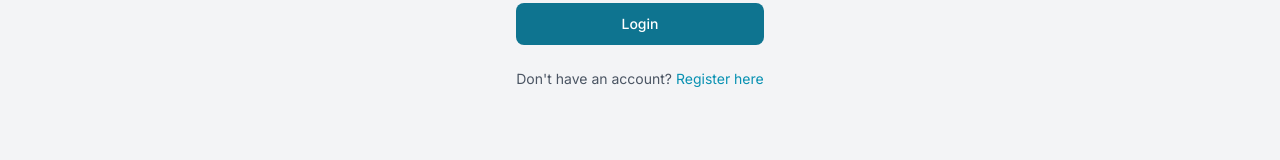
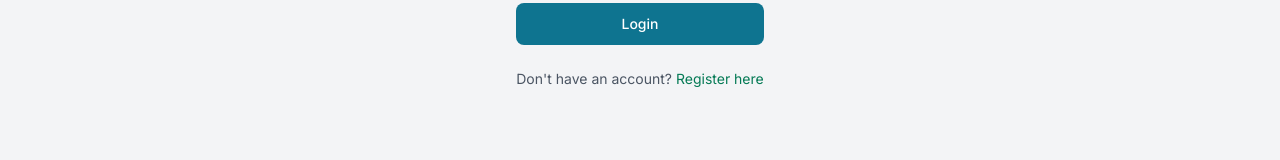
Before and after one commit to Muthomi254/stock.o_fend, a Next.js app: page /login in a window 1280 px wide. Shown: the part 628-788 px from the top of the page. Built offline with nearby package versions, Linux system fonts and the light colour scheme.

Commit message:
(Chor): Adjusting the color schemas for the code

```diff
--- a/src/app/(pages)/(auth)/forgotPassword/ForgotPassword.jsx
+++ b/src/app/(pages)/(auth)/forgotPassword/ForgotPassword.jsx
@@ -58,7 +58,7 @@ export default function ForgotPassword() {
             Don't have an account?{' '}
             <Link
               href="/register"
-              className="text-cyan-600 hover:underline hover:dark:text-green-500  hover:text-green-900 dark:text-cyan-500"
+              className="text-green-600 hover:underline hover:dark:text-green-400  hover:text-green-800 dark:text-green-500"
             >
               Register here
             </Link>
--- a/src/app/(pages)/(auth)/login/Login.jsx
+++ b/src/app/(pages)/(auth)/login/Login.jsx
@@ -59,7 +59,7 @@ export default function LoginForm() {
             Don't have an account?{' '}
             <Link
               href="/register"
-              className="text-cyan-600 hover:underline hover:dark:text-green-500  hover:text-green-900 dark:text-cyan-500"
+              className="text-green-600 hover:underline hover:dark:text-green-400  hover:text-green-800 dark:text-green-500"
             >
               Register here
             </Link>
--- a/src/app/(pages)/(auth)/register/Register.jsx
+++ b/src/app/(pages)/(auth)/register/Register.jsx
@@ -85,7 +85,7 @@ export default function RegistrationForm() {
             Already have an account?
             <Link
               href="/login"
-              className="text-cyan-600 hover:underline hover:dark:text-green-500 hover:text-green-900 dark:text-cyan-500 ml-2"
+              className="text-green-600 hover:underline hover:dark:text-green-400 hover:text-green-800 dark:text-green-500 ml-2"
             >
               LOGIN HERE
             </Link>
```
